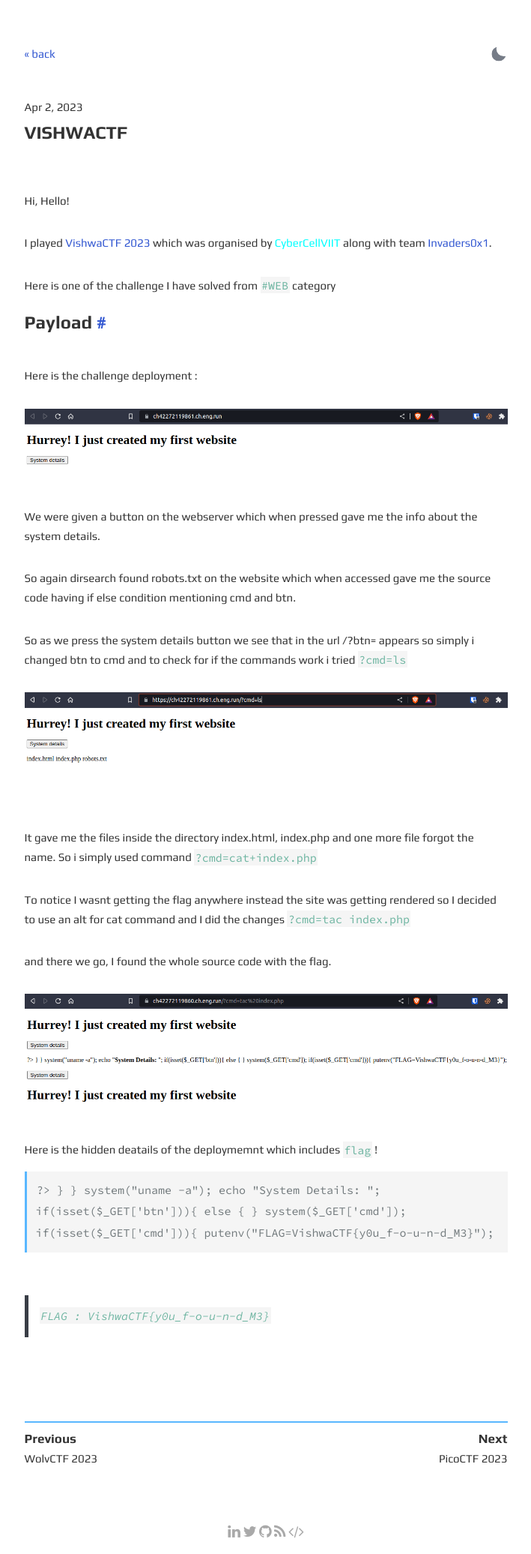
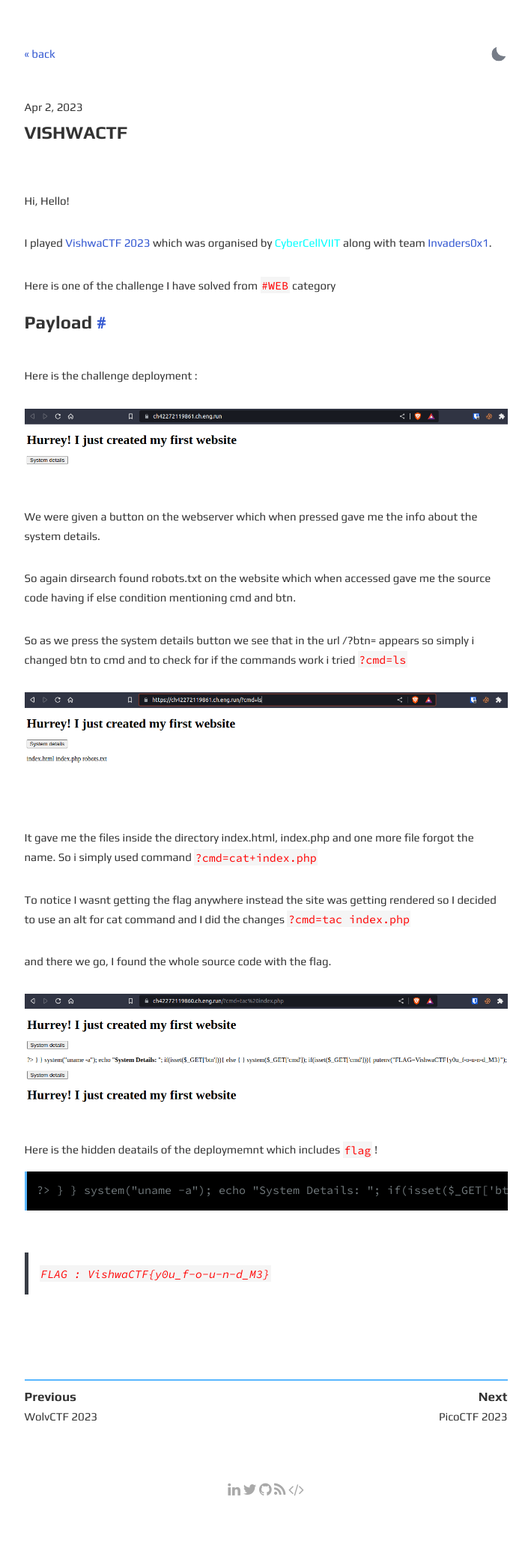
Before and after one commit to Th3M4r10/th3m4r10.github.io, a Jekyll site: the page built from _posts/2023-04-02-VishwaCTF.md, in a window 1280 px wide. Shown: the whole page at 75% size, without its empty margins (285-994 px from the left). Built offline with Jekyll 4.4.1, drawn with Linux system fonts in a browser that asks for light colours; after the commit the page ends 2016 px from its top, so only the background shows below that.

Commit message:
code theme changed

```diff
--- a/_sass/_main.scss
+++ b/_sass/_main.scss
@@ -40,7 +40,7 @@ html[data-theme="light"] {
 	--light-text-color: rgb(89, 183, 255);
 	--medium-text-color: #555;
 	--main-text-color: #333;
-	--highlight-text-color: #6cb4a0;
+	--highlight-text-color: #ff0000;
 	--dark-text-color: #393e46;
 	--link-color: rgb(50, 87, 209);
 	--code-bg-color: rgb(245, 245, 245);
@@ -104,7 +104,7 @@ html[data-theme="dark"] {
 	--light-text-color: #c4bbf0;
 	--medium-text-color: #52057b;
 	--main-text-color: #EAEAEA;
-	--highlight-text-color: #6cb4a0;
+	--highlight-text-color: #00ffb8;
 	--dark-text-color: rgb(36, 38, 42);
 	--link-color: rgb(255, 89, 125);
 	--code-bg-color: rgb(36, 38, 42);
@@ -200,11 +200,13 @@ pre code {
 }
 
 pre {
+	background-color: black;
 	border-width: 3px;
 	padding: 0.8rem;
-	white-space: pre-wrap;
+	//white-space: pre-wrap;
 	border-style: none none none solid;
 	border-color: var(--light-text-color);
+	overflow-y: hidden; // added
 	overflow:auto; //added
 }
 
```
Also changed, not shown: 19 other files.
